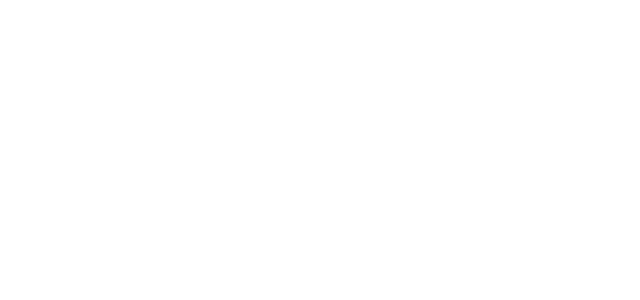
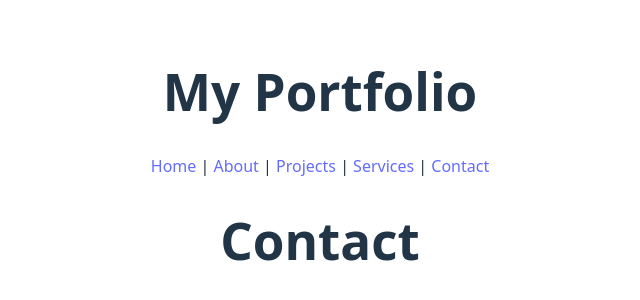
Before and after one commit to Zac-Selby/comp229-s2025-week2, a React (Vite) app: page /contact in a window 1280 px wide. Before the commit this address had no page. Shown: the part 234-534 px from the top of the page, without its empty margins (320-960 px from the left). Built offline with nearby package versions, Linux system fonts and the light colour scheme.

Commit message:
added layout and routes

```diff
--- a/src/MainRouter.jsx
+++ b/src/MainRouter.jsx
@@ -1,10 +1,16 @@
 import { Routes, Route } from "react-router-dom";
+import Layout from "./components/Layout.jsx";
 
 const MainRouter = () => {
     return (
         <div>
+            <Layout />
             <Routes>
                 <Route path="/" element={<h1>Home</h1>} />
+                <Route path="/about" element={<h1>About</h1>} />
+                <Route path="/projects" element={<h1>Projects</h1>} />
+                <Route path="/services" element={<h1>Services</h1>} />
+                <Route path="/contact" element={<h1>Contact</h1>} />
             </Routes>
         </div>
     )
--- /dev/null
+++ b/src/components/Layout.jsx
@@ -0,0 +1,12 @@
+import { Link } from "react-router-dom";
+
+export default function Layout() {
+    return (
+        <>
+            <h1>My Portfolio</h1>
+            <nav>
+                <Link to="/">Home</Link> | <Link to="/about">About</Link> | <Link to="/projects">Projects</Link> | <Link to="/services">Services</Link> | <Link to="/contact">Contact</Link>
+            </nav>
+        </>
+    )
+}
```
